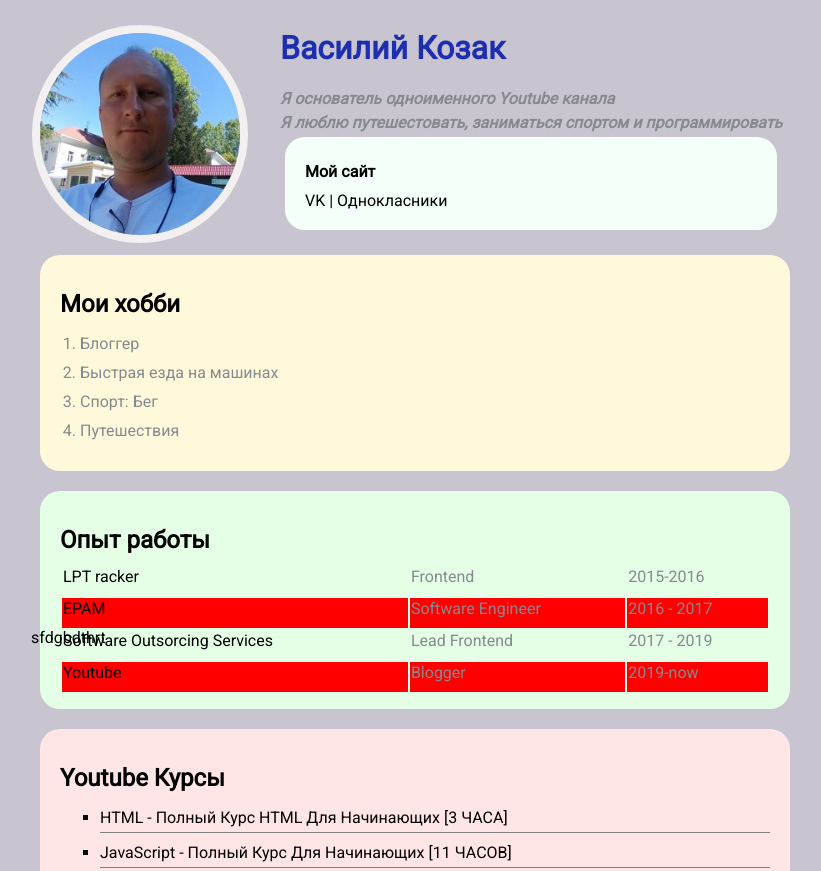
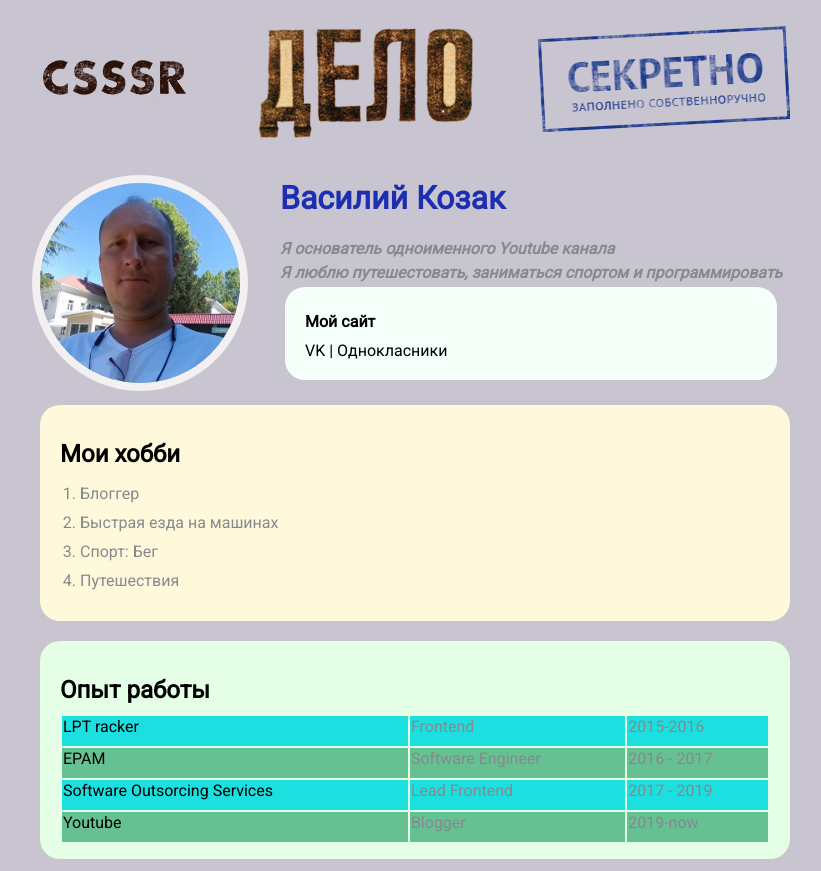
Before and after one commit to VasiliyKozak/Anketa, a plain HTML site: page index.html in a window 1280 px wide. Shown: the top 871 px of the page, without its empty margins (225-1046 px from the left). Drawn offline with Linux system fonts and the light colour scheme.

Commit message:
Add files via upload

```diff
--- a/index.html
+++ b/index.html
@@ -7,6 +7,12 @@
   </head>
   <body>
     <div class="container">
+      <div class="row row-cols-1 row cols-md-2 row-cols-lg-4 g-5 container1">
+        <img src="logo.png" alt="CSSSR" class="csssr">
+        <img src="title.png" alt="ДЕЛО" class="delo">
+        <img src="stamp.png" alt="СЕКРЕТНО" class="sekret">
+      </div>
+
       <div class="info">
         <img src="IMG.jpg" alt="VK" class="avatar" />
         <div class="info-text">
@@ -121,11 +127,9 @@
       <div style="margin-bottom: 500px"></div> -->
         <div class="position"> <!-- Создаём фигуру чёрный прямоугольник -->
         <div class="box"> <!-- Создаём фигуру коралловый квадрат внутри чёрного прямоугольника -->
+        </div>
+      </div>
 
-        </div>
-        <div class="head__title">sfdgbdthrt</div>
-      </div>
-      <div class="box1" ></div>
     </div>
   </body>
 </html>
--- a/stylesАнкета2.css
+++ b/stylesАнкета2.css
@@ -36,6 +36,7 @@ a:visited /* посетил */ {
 
 .avatar {
   width: 200px;
+  height: 200px;
   border-radius: 50%;
   box-shadow: 0px 0px 0px 8px rgb(242 240 240);
   margin-top: 25px;
@@ -83,9 +84,21 @@ a:visited /* посетил */ {
   border-right-style: groove;
   border-bottom: 20px rgb(171, 28, 66);
   border-bottom-style: dotted; */
+
+  /* Стиль для добавления характеристик в тег «div1». */
 }
-/* Стиль для добавления характеристик в тег «div1». */
-
+.container1 {
+  margin: 20px 0px;
+}
+.csssr {
+  margin: 33px 20.5px 33px 0px;
+}
+.delo {
+  margin: auto;
+}
+.sekret {
+  margin: 6px 0px 6px 25.6px;
+}
 /* .social
  {
   background: rgb(20, 124, 86);
@@ -185,10 +198,13 @@ h1 {
 Стиль для добавления характеристик в ВЫБОРОЧНЫЕ теги «td». Используя уже включенный стиль «.table» в родительский блок «table». Используя вместе с ним псевдоселектор «:nth-child()», минуя добавление лишних «class» в «td» */
 
 .table tr:nth-child(even) {
-  background: red;
+  background: rgb(101, 193, 146);
 }
 /* Стиль для добавления характеристик в ВЫБОРОЧНЫЕ теги «tr». Используя уже включенный стиль «.table» в родительский блок «table». Используя вместе с ним псевдоселектор «:nth-child()», минуя добавление лишних «class» в «tr».
 (even чётный)(odd нечётный)*/
+.table tr:nth-child(odd) {
+  background: #1ce0e0;
+}
 
 .link-list {
   list-style: square;
@@ -241,25 +257,12 @@ h1 {
 
 .position {
   margin-top: 40px;
-  border: 4px solid black;
+  border: 4px solid black; /*solid (сплошной). Придаёт границе «div» видимость на веб-странице.*/
   padding: 20px;
 }
 .box {
+  position: static; /*(static (статический) по умолчанию, элемент закреплён. absolute (абсолютный) придаёт независимость от родительского тега */
   width: 50px;
   height: 50px;
   background: lightcoral;
 }
-.head__title {
-  position: absolute;
-  left: 256px;
-  bottom: 54px;
-  width: 221px;
-  height: 118px;
-  /* background: url(../images/title.png) no-repeat; */
-  background-size: cover;
-}
-.box1 {
-  width: 50px;
-  height: 50px;
-  background: lightcoral;
-}
```
Also changed, not shown: logo.png (added), stamp.png (added), title.png (added).
